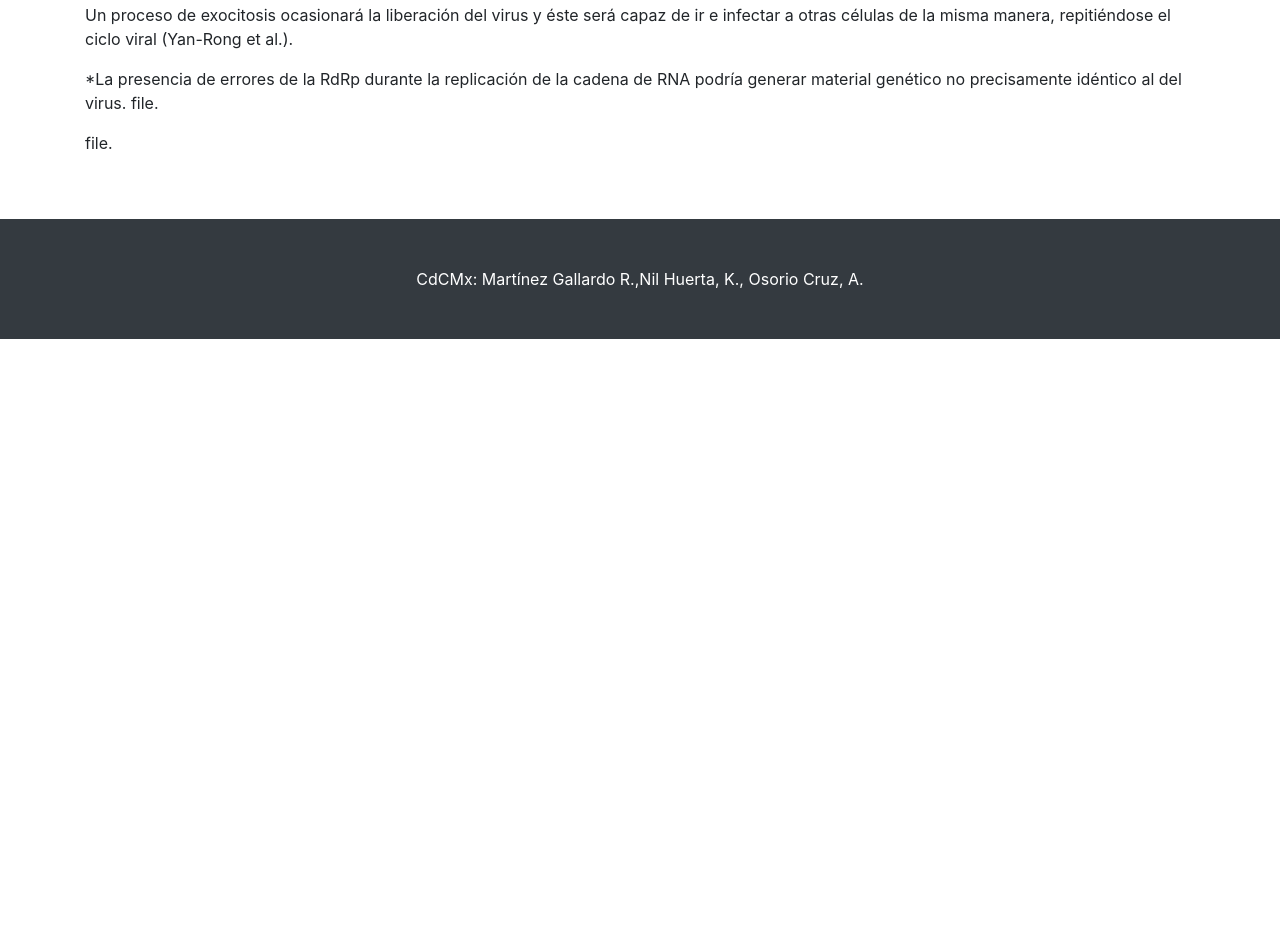
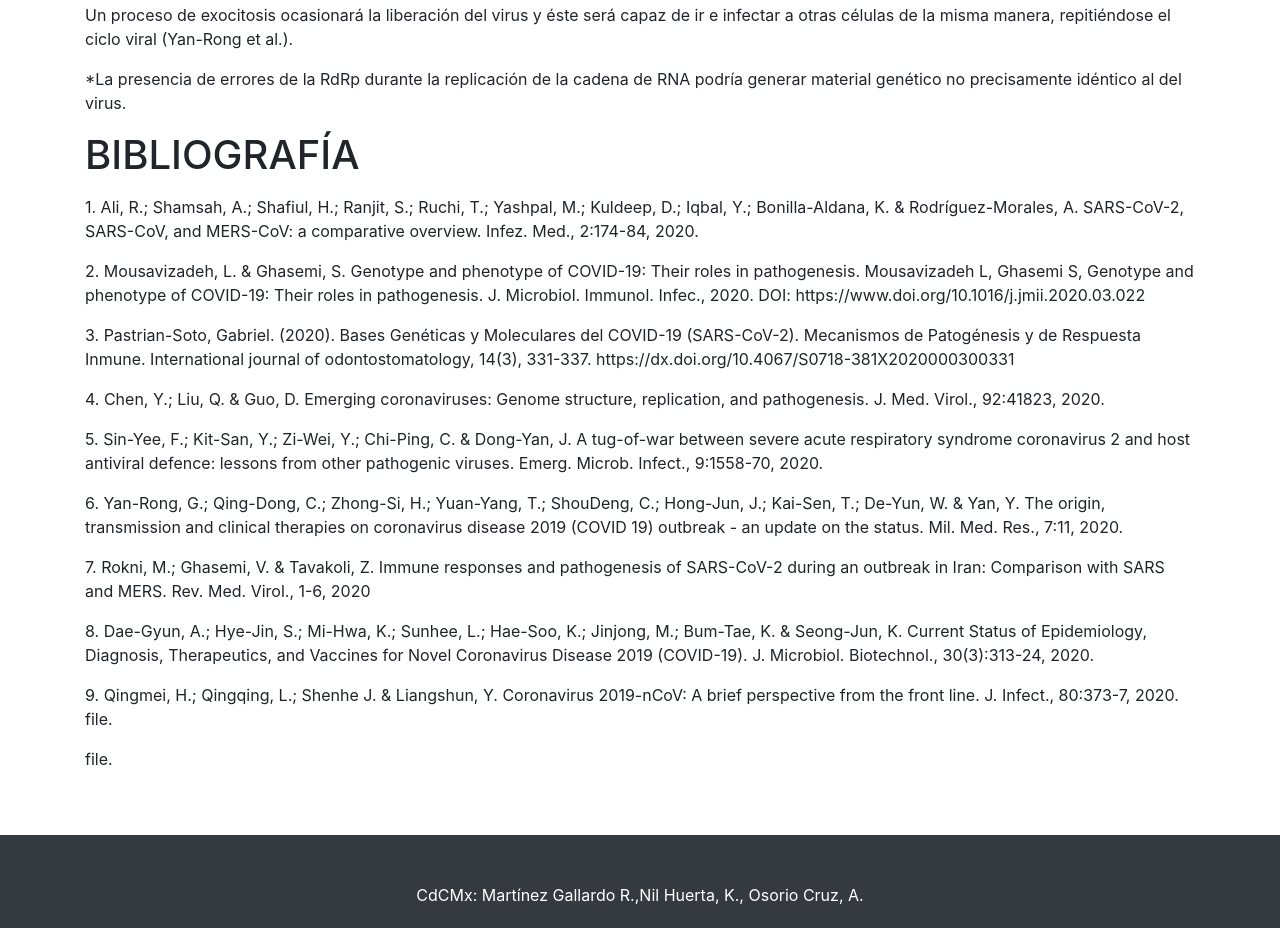
Before and after one commit to krysnh/Proyecto-final, a website: page index.html in a window 1280 px wide. Shown: the part 2593-3521 px from the top of the page. Before the commit the page ends 2932 px from the top, so only its background shows below. Drawn offline with Linux system fonts and the light colour scheme.

Commit message:
Update index.html

```diff
--- a/index.html
+++ b/index.html
@@ -119,6 +119,19 @@
             <p>Un proceso de exocitosis ocasionará la liberación del virus y éste será capaz de ir e infectar a otras células de la misma manera, repitiéndose el ciclo viral (Yan-Rong et al.).</code>
 
              <p>*La presencia de errores de la RdRp durante la replicación de la cadena de RNA podría generar material genético no precisamente idéntico al del virus. </code>
+         <h1>BIBLIOGRAFÍA</h1>
+         <body style=”text-align: justify;”>
+            <p> </code>
+    <p>1.  Ali, R.; Shamsah, A.; Shafiul, H.; Ranjit, S.; Ruchi, T.; Yashpal, M.; Kuldeep, D.; Iqbal, Y.; Bonilla-Aldana, K. & Rodríguez-Morales, A. SARS-CoV-2, SARS-CoV, and MERS-CoV: a comparative overview. Infez. Med., 2:174-84, 2020.</code>
+  <p>2.  Mousavizadeh, L. & Ghasemi, S. Genotype and phenotype of COVID-19: Their roles in pathogenesis. Mousavizadeh L, Ghasemi S, Genotype and phenotype of COVID-19: Their roles in pathogenesis. J. Microbiol. Immunol. Infec., 2020. DOI: https://www.doi.org/10.1016/j.jmii.2020.03.022</code>
+<p>3.  Pastrian-Soto, Gabriel. (2020). Bases Genéticas y Moleculares del COVID-19 (SARS-CoV-2). Mecanismos de Patogénesis y de Respuesta Inmune. International journal of odontostomatology, 14(3), 331-337. https://dx.doi.org/10.4067/S0718-381X2020000300331 </code>
+<p>4.  Chen, Y.; Liu, Q. & Guo, D. Emerging coronaviruses: Genome structure, replication, and pathogenesis. J. Med. Virol., 92:41823, 2020. </code>
+<p>5.  Sin-Yee, F.; Kit-San, Y.; Zi-Wei, Y.; Chi-Ping, C. & Dong-Yan, J. A tug-of-war between severe acute respiratory syndrome coronavirus 2 and host antiviral defence: lessons from other pathogenic viruses. Emerg. Microb. Infect., 9:1558-70, 2020. </code>
+<p>6.  Yan-Rong, G.; Qing-Dong, C.; Zhong-Si, H.; Yuan-Yang, T.; ShouDeng, C.; Hong-Jun, J.; Kai-Sen, T.; De-Yun, W. & Yan, Y. The origin, transmission and clinical therapies on coronavirus disease 2019 (COVID 19) outbreak - an update on the status. Mil. Med. Res., 7:11, 2020.  </code>
+<p>7.  Rokni, M.; Ghasemi, V. & Tavakoli, Z. Immune responses and pathogenesis of SARS-CoV-2 during an outbreak in Iran: Comparison with SARS and MERS. Rev. Med. Virol., 1-6, 2020 </code>
+<p>8.  Dae-Gyun, A.; Hye-Jin, S.; Mi-Hwa, K.; Sunhee, L.; Hae-Soo, K.; Jinjong, M.; Bum-Tae, K. & Seong-Jun, K. Current Status of Epidemiology, Diagnosis, Therapeutics, and Vaccines for Novel Coronavirus Disease 2019 (COVID-19). J. Microbiol. Biotechnol., 30(3):313-24, 2020. </code>
+<p>9.  Qingmei, H.; Qingqing, L.; Shenhe J. & Liangshun, Y. Coronavirus 2019-nCoV: A brief perspective from the front line. J. Infect., 80:373-7, 2020. </code>
+
           file.</p>
           file.</p>
       </div>
```
